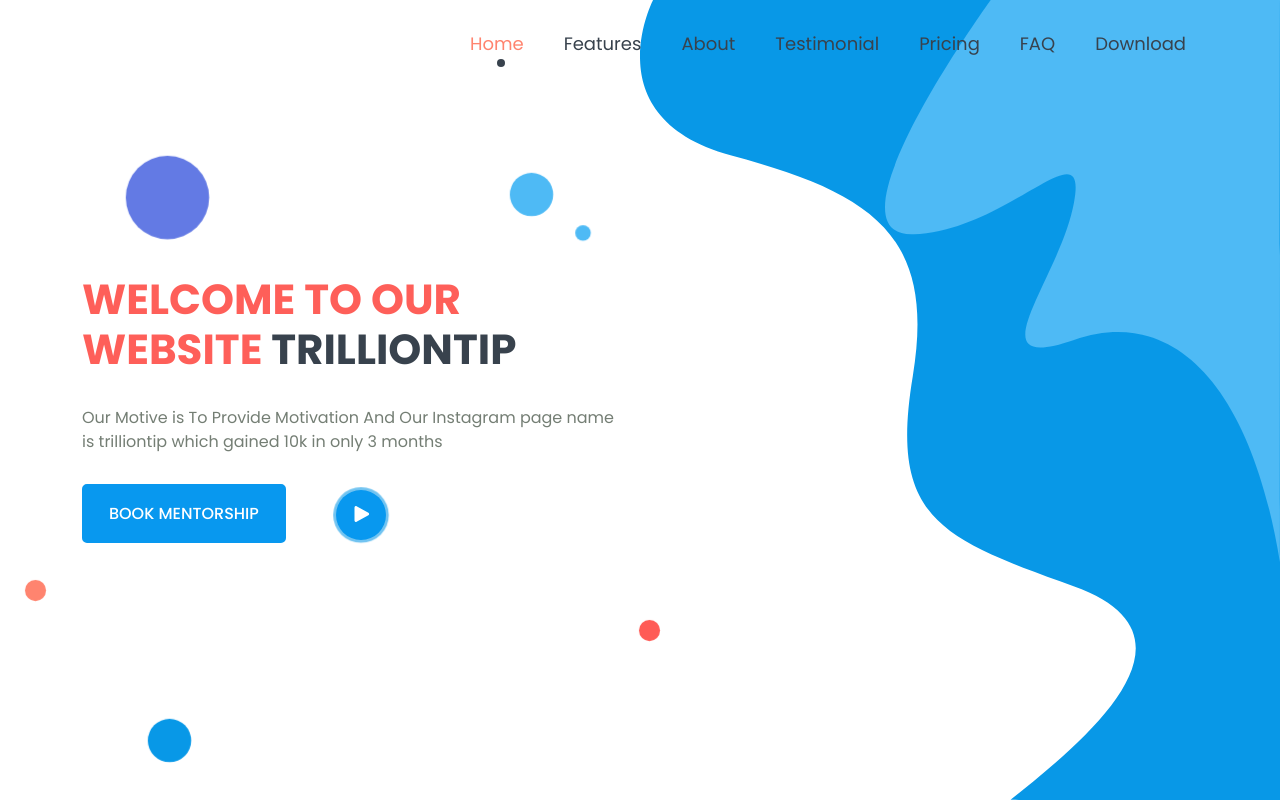
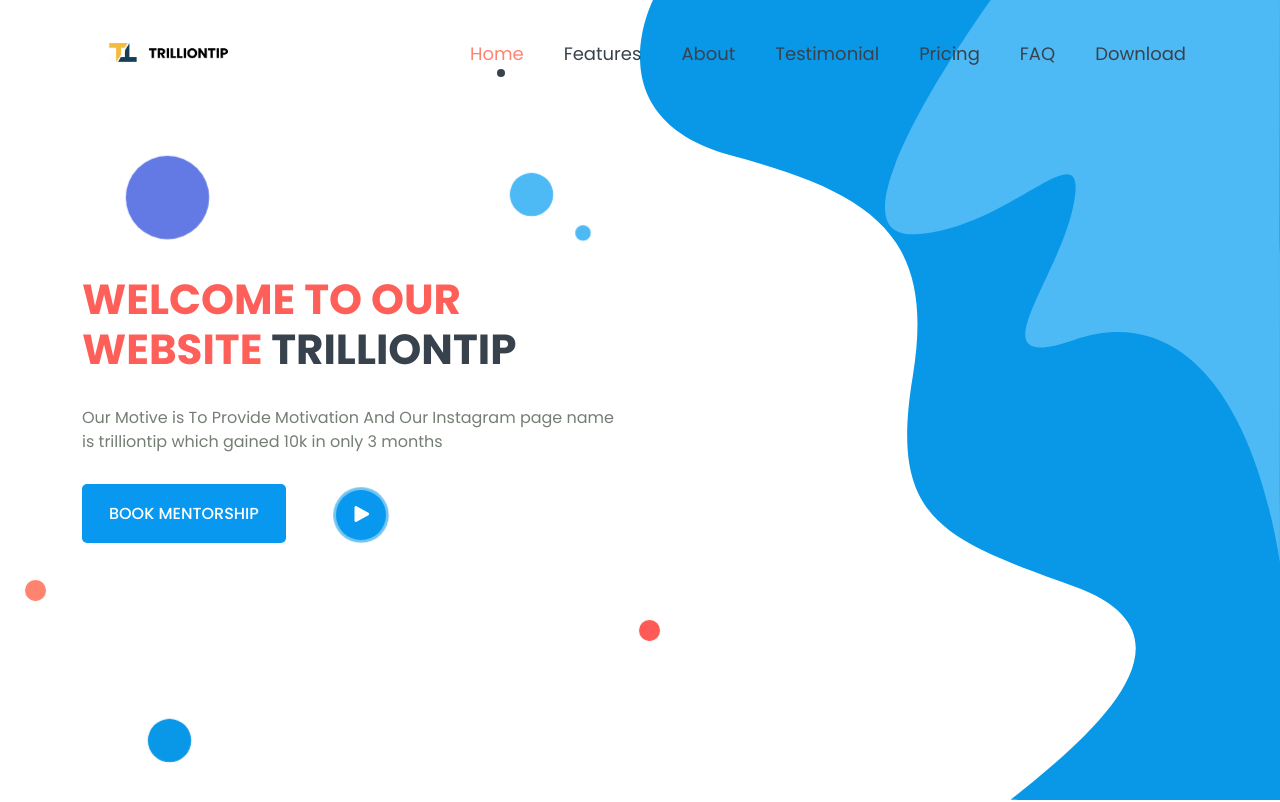
Before and after one commit to abhiguptaaaa/trilliontip2, a plain HTML site: page index.html in a window 1280 px wide. Shown: the top 802 px of the page. Drawn offline with Linux system fonts and the light colour scheme.

Commit message:
Update index.html

```diff
--- a/index.html
+++ b/index.html
@@ -51,7 +51,7 @@
         <nav class="navbar navbar-expand-lg navbar-light">
           <div class="container-fluid">
             <a class="navbar-brand" href="#">
-              <img class="image" src="" alt="">
+              <img class="image" src="logo12.png" alt="">
             </a>
             <button class="navbar-toggler" type="button" data-bs-toggle="collapse"
               data-bs-target="#navbarSupportedContent" aria-controls="navbarSupportedContent" aria-expanded="false"
```
